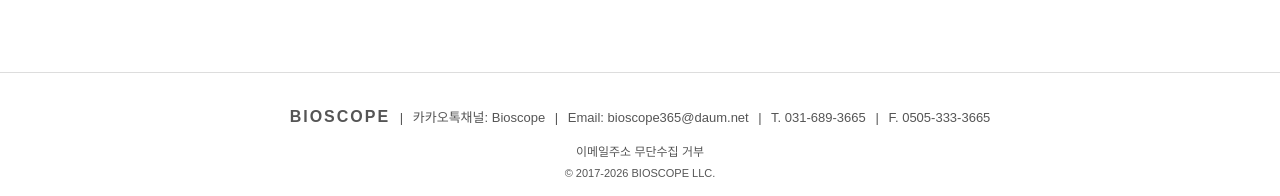
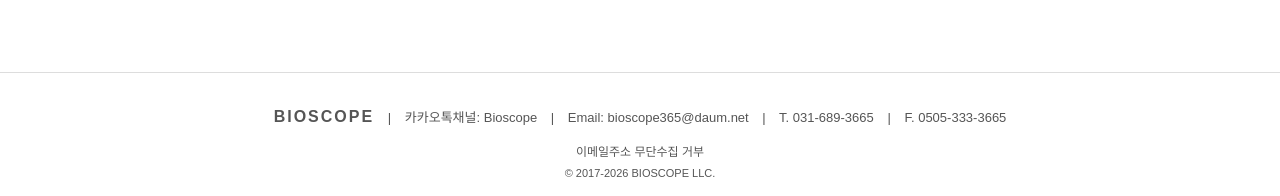
Before and after one commit to bioscope/bioscope, a Jekyll site: the page built from about.md, in a window 1280 px wide and 1400 px high, scrolled down 1824 px. Shown: the part 1201-1397 px from the top of the window. Built offline with Jekyll 4.4.1, drawn with Linux system fonts in a browser that asks for light colours.

Commit message:
Update style.css

```diff
--- a/assets/css/style.css
+++ b/assets/css/style.css
@@ -192,7 +192,7 @@ nav a {
 }
 
 .divider {
-    margin: 0 6px;
+    margin: 0 10px;
 }
 
 .footer-info a {
@@ -236,7 +236,7 @@ nav a {
 }
 
 .divider {
-    margin: 0 3px;
+    margin: 0 5px;
 }
 
 }
```
